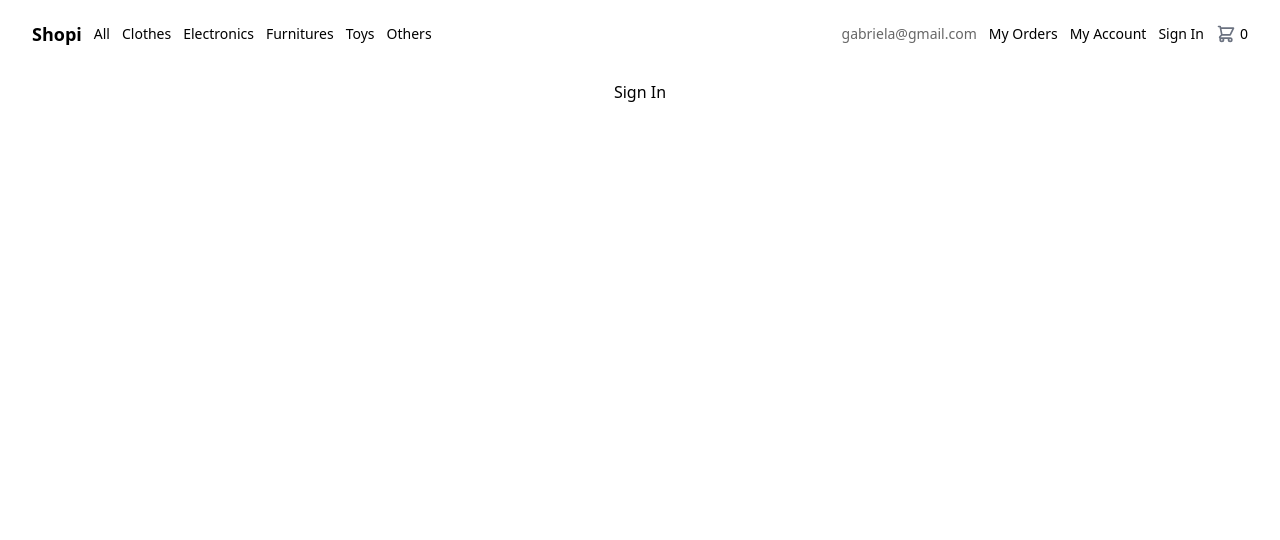
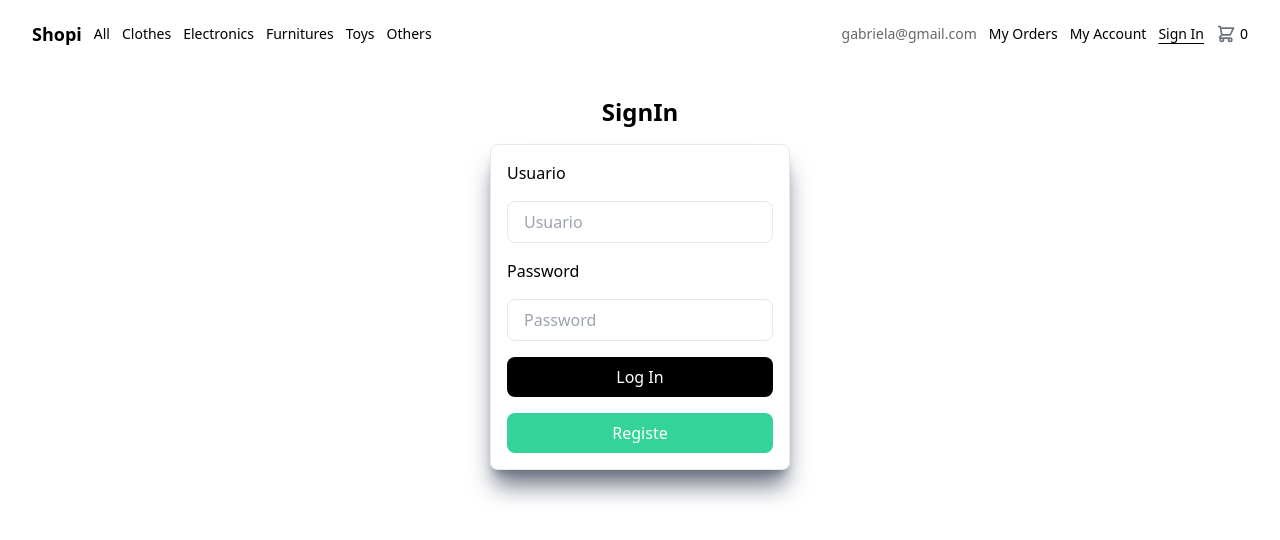
Before and after one commit to Gabriela-contreras/TiendaConReact, a React (Vite) app: page /sign-in in a window 1280 px wide. Shown: the top 540 px of the page. Built offline with nearby package versions, Linux system fonts and the light colour scheme; no server answers.

Commit message:
creamos login

```diff
--- a/src/Components/Card/index.jsx
+++ b/src/Components/Card/index.jsx
@@ -1,7 +1,7 @@
 import { useContext } from 'react'
 import { PlusIcon, CheckIcon } from '@heroicons/react/outline'
+import { useEffect, useState } from 'react'
 import { ShoppingCartContext } from '../../Context'
-import { useEffect, useState } from 'react'
 
 const Card = (data) => {
     // Context
@@ -18,15 +18,22 @@ const Card = (data) => {
     //|Agrega el producto al carrito
     const addProductCard = (event, productData) => {
         event.stopPropagation();
-        context.setCount(context.count + 1);
-        context.setProducts(productData);
-        context.setCartProducts([...context.cartProducts, productData]);
-        context.openCheckoutSideMenu();
-        context.closeProductDetail()
-    }
+
+        // Verifica si el producto ya está en el carrito
+        const isProductInCart = context.cartProducts.some(product => product.id === productData.id);
+
+        if (!isProductInCart) {
+            context.setCount(context.count + 1);
+            context.setCartProducts([...context.cartProducts, productData]);
+            context.openCheckoutSideMenu();
+            context.closeProductDetail();
+        }
+    };
+
+    //renderiza el icono de acuerdo a si el producto esta en el carrito
     const renderIcon = (id) => {
 
-        //usando useEffect
+
         //estados del producto
         const [isInCard, setIsInCard] = useState(false)
         //verifica si el producto esta en el carrito
@@ -35,13 +42,11 @@ const Card = (data) => {
             setIsInCard(foundCard)
         }, [context.cartProducts])
 
-
-        //resolver tema en card , porq no se habre el checkout y slae como un bucle infinito
-        if (isInCard) {
+        if (isInCard && isInCard.id === id) {
             return (
                 <div
                     className='absolute top-0 right-0 flex justify-center items-center bg-black w-6 h-6 rounded-full m-2 p-1'
-                    onClick={(e) => addProductCard(e , data.data)}>
+                    onClick={(event) => addProductCard(event , data.data)}>
                     <CheckIcon
                         className='h-6 w-6 text-white'
                     />
--- a/src/Components/CheckoutSideMenu/index.jsx
+++ b/src/Components/CheckoutSideMenu/index.jsx
@@ -22,6 +22,8 @@ const CheckoutSideMenu = () => {
 
         return `${dia}/${mes}/${año}`;
     }
+
+    //funcion para obtener el total de la compra
     const handleCheckout = () => {
         const orderToAdd = {
             date: obtenerFechaActual(),
@@ -33,6 +35,7 @@ const CheckoutSideMenu = () => {
         context.setOrder([...context.order, orderToAdd])
         context.setCartProducts([])
         context.setCount(0)
+        context.closeCheckoutSideMenu()
     }
 
 
--- a/src/Components/Navbar/index.jsx
+++ b/src/Components/Navbar/index.jsx
@@ -104,7 +104,7 @@ const Navbar = () => {
                 </li>
                 <li>
                     <NavLink
-                        to='/sing-in'
+                        to='/sign-in'
                         className={({ isActive }) =>
                             isActive ? activeStyle : undefined
                         }>
--- a/src/Components/OrderCard/index.jsx
+++ b/src/Components/OrderCard/index.jsx
@@ -1,14 +1,16 @@
-import { XCircleIcon } from '@heroicons/react/outline';
 import { useContext } from 'react';
 import { ShoppingCartContext } from '../../Context';
+import {ChevronRightIcon } from "@heroicons/react/outline";
+
 
 const OrderCard = props => {
     const { title, imageUrl, price, id, handleDelete } = props
 
-    let renderXMarkIcon
-    if (handleDelete) {
-        renderXMarkIcon = <XCircleIcon onClick={() => handleDelete(id)} className='h-6 w-6 text-black cursor-pointer'></XCircleIcon>
-    }
+    // let renderXMarkIcon
+    // if (deleteProduct) {
+    //     renderXMarkIcon = <ChevronRightIcon onClick={() => deleteProduct(id)} className='h-6 w-6 text-black cursor-pointer'></ChevronRightIcon>
+    // }
+
 
 
 
@@ -35,7 +37,8 @@ const OrderCard = props => {
             </div>
             <div className='flex items-center gap-2'>
                 <p className='text-lg font-medium'>{price}</p>
-                {renderXMarkIcon}
+                {/* {renderXMarkIcon} */}
+                <ChevronRightIcon onClick={() => deleteProduct(id)} className='h-6 w-6 text-black cursor-pointer'></ChevronRightIcon>
             </div>
         </div>
     )
--- a/src/Components/OrdersCard/index.jsx
+++ b/src/Components/OrdersCard/index.jsx
@@ -30,7 +30,7 @@ const OrdersCard = props => {
             </p>
             <div className="flex items-center justify-center w-[200px]">
                 <span className="font-semibold text-xl mx-4 ">${totalPrice}</span>
-                <ChevronRightIcon className='h-8 w-8 text-black cursor-pointer mr-3' />
+                <ChevronRightIcon className='h-8 w-8 text-black cursor-pointer mr-3'  />
             </div>
         </div>
     )
--- a/src/Pages/App/index.jsx
+++ b/src/Pages/App/index.jsx
@@ -8,6 +8,7 @@ import { SignIn } from '../SignIn'
 import { NotFound } from '../NotFound'
 import { MyOrder } from '../MyOrder'
 import { MyOrders } from '../MyOrders'
+import { CheckoutSideMenu } from '../../Components/CheckoutSideMenu'
 
 
 const AppRoutes = () => {
@@ -36,6 +37,7 @@ const App = () => {
       <BrowserRouter>
         <AppRoutes />
         <Navbar />
+        <CheckoutSideMenu />
       </BrowserRouter>
     </ShoppingCartProvider>
   )
--- a/src/Pages/Home/index.jsx
+++ b/src/Pages/Home/index.jsx
@@ -1,30 +1,26 @@
 import { useContext } from 'react'
-import { ShoppingCartContext } from '../../Context'
 import { Layout } from '../../Components/Layout'
 import { Card } from '../../Components/Card'
 import { ProductDetail } from '../../Components/ProductDetail'
+import { ShoppingCartContext } from '../../Context'
 
 function Home() {
     const context = useContext(ShoppingCartContext)
 
     const renderView = () => {
-        if (context.searchByTitle?.length > 0) {
+
         if (context.filteredItems?.length > 0) {
             return (
                 context.filteredItems?.map(item => (
                     <Card key={item.id} data={item} />
                 ))
+
+
+
             )
         } else {
             return (
                 <div>We don't have anything :(</div>
-                )
-            }
-        } else {
-            return (
-                context.items?.map(item => (
-                    <Card key={item.id} data={item} />
-                ))
             )
         }
     }
--- /dev/null
+++ b/src/Pages/LogIn/index.jsx
@@ -0,0 +1,20 @@
+import React from 'react'
+
+const LogIn = () => {
+    return (
+        <div className='flex justify-center items-center h-screen'>
+
+            <form action="" className='flex flex-col gap-4 p-4 border border-black rounded-lg'>
+                <label htmlFor="text">Usuario</label>
+                <input type="text" name="usuario" id="usuario" placeholder='Usuario' className='p-2 border border-black rounded-lg' />
+                <label htmlFor="password">Password</label>
+                <input type="password" name="password" id="password" placeholder='Password' className='p-2 border border-black rounded-lg' />
+                <button type='submit' className='bg-black text-white p-2 rounded-lg'>Log In</button>
+
+            </form>
+        </div>
+    )
+}
+
+
+export { LogIn }
--- a/src/Pages/SignIn/index.jsx
+++ b/src/Pages/SignIn/index.jsx
@@ -4,7 +4,18 @@ import { Layout } from "../../Components/Layout";
 function SignIn() {
     return (
         <Layout>
-            <h1>Sign In</h1>
+
+            <h1 className="my-4 font-semibold text-2xl">SignIn</h1>
+
+            <form action="" className='flex flex-col gap-4 p-4 border shadow-xl shadow-gray-500 rounded-lg w-[300px]'>
+                <label htmlFor="text">Usuario</label>
+                <input type="text" name="usuario" id="usuario" placeholder='Usuario' className='w-full px-4 py-2 border rounded-lg focus:ring-2 focus:ring-indigo-400 focus:outline-none' />
+                <label htmlFor="password">Password</label>
+                <input type="password" name="password" id="password" placeholder='Password' className='w-full px-4 py-2 border rounded-lg focus:ring-2 focus:ring-indigo-400 focus:outline-none' />
+                <button type='submit' className='bg-black text-white p-2 rounded-lg'>Log In</button>
+                <button className='bg-emerald-400 text-white p-2 rounded-lg'>Registe</button>
+            </form>
+
         </Layout>
     )
 }
```
Also changed, not shown: src/Context/index.jsx (+15 -11 lines). Lines whose indentation alone changed are shown as unchanged.
